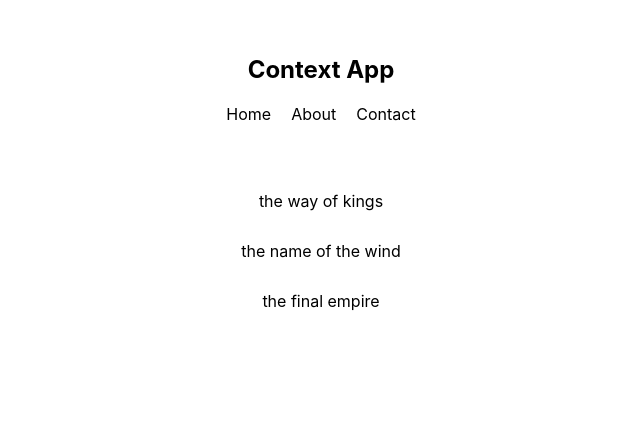
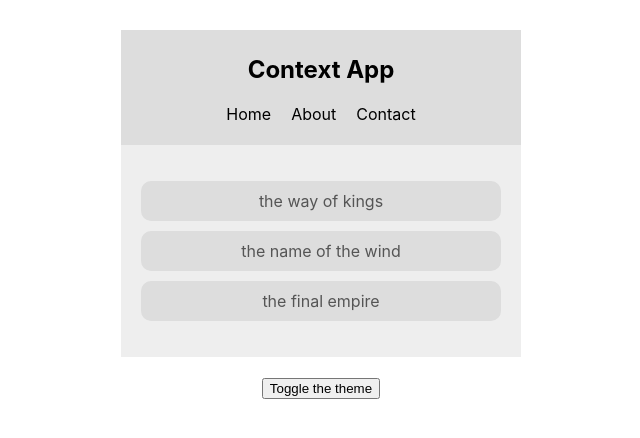
Before and after one commit to smooth97/React-context-hooks, a React (Create React App) app: page / in a window 1280 px wide. Shown: the top 438 px of the page, without its empty margins (319-959 px from the left). Built offline with nearby package versions, Linux system fonts and the light colour scheme.

Commit message:
context api 연동

```diff
--- a/src/App.js
+++ b/src/App.js
@@ -2,6 +2,7 @@
 import Navbar from "./components/Navbar.jsx";
 import BookList from "./components/BookList.jsx";
 import ThemeContextProvider from "./contexts/ThemeContext.jsx";
+import ThemeToggle from "./components/ThemeToggle.jsx";
 
 function App() {
   return (
@@ -9,6 +10,7 @@
       <ThemeContextProvider>
         <Navbar />
         <BookList />
+        <ThemeToggle />
       </ThemeContextProvider>
     </div>
   );
--- a/src/components/BookList.jsx
+++ b/src/components/BookList.jsx
@@ -1,12 +1,18 @@
-import React from "react";
+import React, { useContext } from "react";
+import { ThemeContext } from "../contexts/ThemeContext";
 
 const BookList = () => {
+  const [lightTheme, light, dark] = useContext(ThemeContext);
+  const theme = lightTheme ? light : dark;
   return (
-    <div className="book-list">
+    <div
+      className="book-list"
+      style={{ color: theme.syntax, background: theme.bg }}
+    >
       <ul>
-        <li>the way of kings</li>
-        <li>the name of the wind</li>
-        <li>the final empire</li>
+        <li style={{ background: theme.ui }}>the way of kings</li>
+        <li style={{ background: theme.ui }}>the name of the wind</li>
+        <li style={{ background: theme.ui }}>the final empire</li>
       </ul>
     </div>
   );
--- a/src/components/Navbar.jsx
+++ b/src/components/Navbar.jsx
@@ -1,8 +1,12 @@
-import React from "react";
+import React, { useContext } from "react";
+import { ThemeContext } from "../contexts/ThemeContext";
 
 const Navbar = () => {
+  const [lightTheme, light, dark] = useContext(ThemeContext);
+  const theme = lightTheme ? light : dark;
+
   return (
-    <nav>
+    <nav style={{ background: theme.ui, color: theme.syntex }}>
       <h1>Context App</h1>
       <ul>
         <li>Home</li>
--- /dev/null
+++ b/src/components/ThemeToggle.jsx
@@ -0,0 +1,10 @@
+import React, { useContext, useState } from "react";
+import { ThemeContext } from "../contexts/ThemeContext";
+
+const ThemeToggle = () => {
+  const [lightTheme, light, dark, toggle] = useContext(ThemeContext);
+  const [toggleTheme, setToggleTheme] = useState(lightTheme);
+  return <button onClick={toggle}>Toggle the theme</button>;
+};
+
+export default ThemeToggle;
--- a/src/contexts/ThemeContext.jsx
+++ b/src/contexts/ThemeContext.jsx
@@ -14,8 +14,11 @@
     ui: "#333",
     bg: "#555"
   });
+  const toggle = () => {
+    setLightTheme(!lightTheme);
+  };
   return (
-    <ThemeContext.Provider value={[lightTheme, setLightTheme]}>
+    <ThemeContext.Provider value={[lightTheme, light, dark, toggle]}>
       {props.children}
     </ThemeContext.Provider>
   );
```
